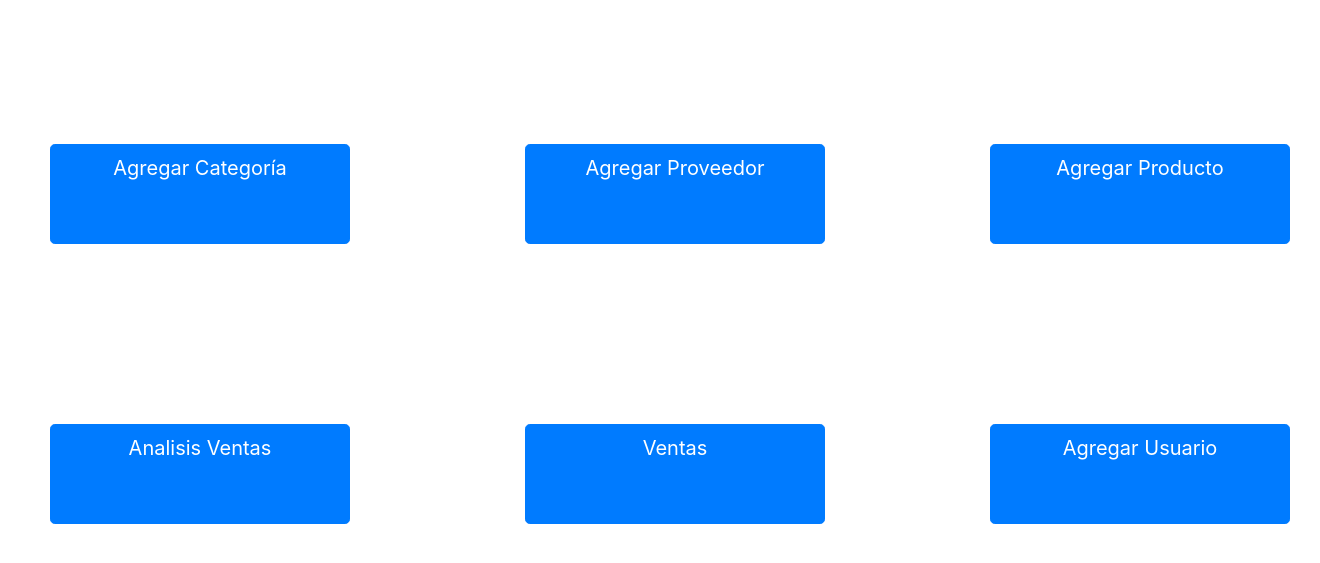
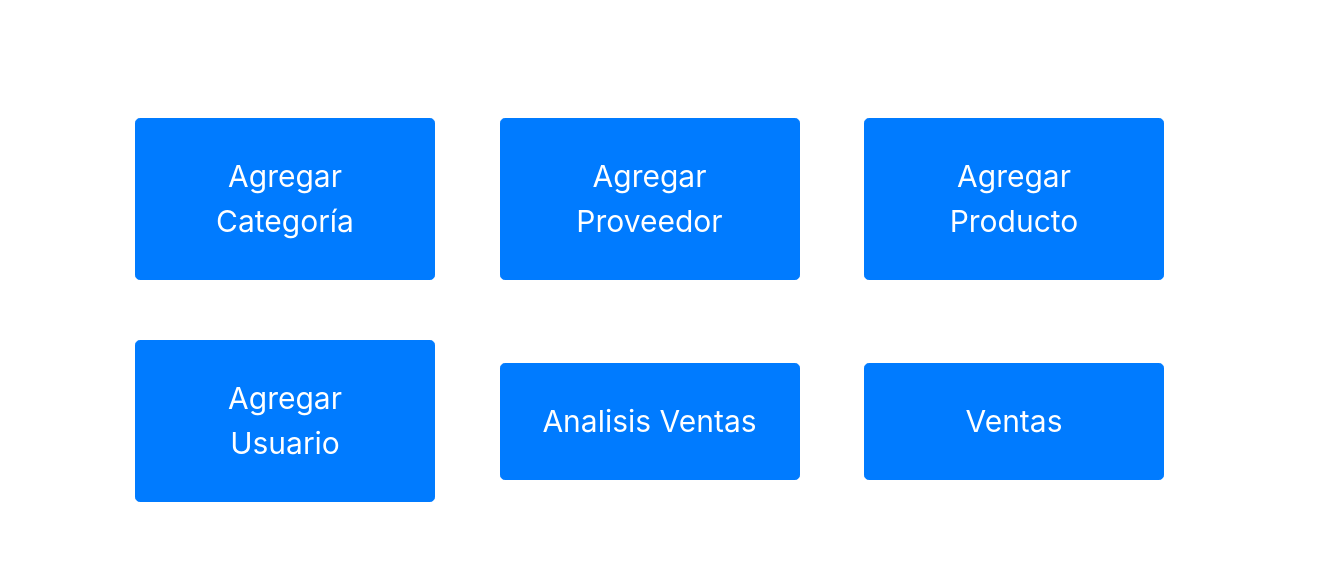
Before and after one commit to john128762/Proyecto-Portafolio-2022, a Django app: page /principal/ in a window 1320 px wide. Shown: the part 56-619 px from the top of the page. Run offline with Django 4.2, Linux system fonts and the light colour scheme.

Commit message:
pequeño cambio en el diseño de los mantedores y cambio en los botones en la pagina principal

```diff
--- a/laTiaDelPan/backend/Controladores/MantenedorProveedores.py
+++ b/laTiaDelPan/backend/Controladores/MantenedorProveedores.py
@@ -40,7 +40,7 @@ class MantenedorProveedores:
         res = modelsApp.Resultado()
         try:
             rut = proveedor.RUT.replace(".","")
-            resProveedor = models.Proveedor.objects.get(PROV_RUT = rut.split("-","")[0])
+            resProveedor = models.Proveedor.objects.get(PROV_RUT = rut.split("-")[0])
             resProveedor.PROV_NOMBRE = proveedor.Nombre
             resProveedor.PROV_CONTACTO = proveedor.Contacto
             resProveedor.PROV_ESTADO = proveedor.Estado
--- a/laTiaDelPan/backend/Vistas/VistaProveedor.py
+++ b/laTiaDelPan/backend/Vistas/VistaProveedor.py
@@ -31,6 +31,7 @@ def nuevoProv(request):
         nuevoProveedor.RUT = rutProv
         nuevoProveedor.Nombre = nombreProv
         nuevoProveedor.Contacto = contactoProv
+        nuevoProveedor.Estado = True
         respuesta = MantenedorProveedores.AgregarProveedor(nuevoProveedor)
 
         if isinstance(respuesta, modelsApp.Resultado):
--- a/laTiaDelPan/backend/templates/proveedor.html
+++ b/laTiaDelPan/backend/templates/proveedor.html
@@ -34,7 +34,8 @@
     </nav>
 
     <div class="container">
-         <h1 style=" text-align: center;">Proveedores</h1>
+         <h1 style=" text-align: center; margin-top: 10px;">Agregar Proveedores</h1>
+         <hr>
         <button class="btn btn-outline-primary btn-lg active" id="provNuevo" data-toggle="modal" data-target="#nuevoProveedor"><i class="fa fa-plus" aria-hidden="true"></i> Nuevo</button>
     </div>
     <!-- Modal Nuevo Proveedor -->
--- a/laTiaDelPan/frontend/static/css/principal.css
+++ b/laTiaDelPan/frontend/static/css/principal.css
@@ -1,59 +1,47 @@
 #agCategoria{
-    height:100px;
+    font-size: 30px;
+    text-align: center;
+    margin: 30px;
     width: 300px;
-    position: absolute;
-    top: 25%;
-    left: 50px;
-    display: table-cell;
-    text-align: center;
+    padding: 35px 20px;
 }
 
 #agProveedor{
-    height:100px;
+    font-size: 30px;
+    text-align: center;
+    margin: 30px;
     width: 300px;
-    position: absolute;
-    top: 25%;
-    left: 525px;
-    display: table-cell;
-    text-align: center;
+    padding: 35px 20px;
 }
 
 #agProducto{
-    height:100px;
+    font-size: 30px;
+    text-align: center;
+    margin: 30px;
     width: 300px;
-    position: absolute;
-    top: 25%;
-    left: 990px;
-    display: table-cell;
-    text-align: center;
+    padding: 35px 30px;
 }
 
 #analisis{
-    height:100px;
+    font-size: 30px;
+    text-align: center;
+    margin: 30px;
     width: 300px;
-    position: absolute;
-    top: 60%;
-    left: 50px;
-    display: table-cell;
-    text-align: center;
+    padding: 35px 40px;
 }
 
 #venta{
-    height:100px;
+    font-size: 30px;
+    text-align: center;
+    margin: 30px;
     width: 300px;
-    position: absolute;
-    top: 60%;
-    left: 525px;
-    display: table-cell;
-    text-align: center;
+    padding: 35px 40px;
 }
 
 #agUsuario{
-    height:100px;
+    font-size: 30px;
+    text-align: center;
+    margin: 30px;
     width: 300px;
-    position: absolute;
-    top: 60%;
-    left: 990px;
-    display: table-cell;
-    text-align: center;
+    padding: 35px 40px;
 }
--- a/laTiaDelPan/frontend/templates/analisisVentas.html
+++ b/laTiaDelPan/frontend/templates/analisisVentas.html
@@ -31,7 +31,10 @@
           </form>
         </div>
     </nav>
-    <h1 style=" text-align: center;">Analisis Venta</h1>
+    <div class="container">
+      <h1 style="text-align: center; margin-top: 10px">Analisis Venta</h1>
+      <hr>
+    </div>
     <!-- Tabla Analisis -->
     <div class="container">
         <table class="table table-striped table-bordered table-hover" id="tablaAnalisis">
--- a/laTiaDelPan/frontend/templates/paginaPrincipal.html
+++ b/laTiaDelPan/frontend/templates/paginaPrincipal.html
@@ -32,11 +32,16 @@
     </nav>
     <h1 style="color: white; text-align: center;">La tía del pan</h1>
     <!-- Botones Pagina Principal -->
-    <a href="/categoria/" role="button" class="btn btn-outline-primary btn-lg active" id="agCategoria">Agregar Categoría</a>
-    <a href="/proveedor/" role="button" class="btn btn-outline-primary btn-lg active" id="agProveedor">Agregar Proveedor</a>
-    <a href="/producto/" role="button" class="btn btn-outline-primary btn-lg active" id="agProducto">Agregar Producto</a>
-    <a href="/usuario/" role="button" class="btn btn-outline-primary btn-lg active" id="agUsuario">Agregar Usuario</a>
-    <a href="/analisis/" role="button" class="btn btn-outline-primary btn-lg active" id="analisis">Analisis Ventas</a>
-    <a href="/venta/" role="button" class="btn btn-outline-primary btn-lg active" id="venta">Ventas</a>
+    <div class="container" style="margin-top: 40px;">
+      <div class="d-grid gap-2 d-md-block">
+        <a href="/categoria/" role="button" class="btn btn-outline-primary btn-rounded btn-lg active" id="agCategoria">Agregar Categoría</a>
+        <a href="/proveedor/" role="button" class="btn btn-outline-primary btn-rounded btn-lg active" id="agProveedor">Agregar Proveedor</a>
+        <a href="/producto/" role="button" class="btn btn-outline-primary btn-rounded btn-lg active" id="agProducto">Agregar Producto</a>
+        <a href="/usuario/" role="button" class="btn btn-outline-primary btn-rounded btn-lg active" id="agUsuario">Agregar Usuario</a>
+        <a href="/analisis/" role="button" class="btn btn-outline-primary btn-rounded btn-lg active" id="analisis">Analisis Ventas</a>
+        <a href="/venta/" role="button" class="btn btn-outline-primary btn-rounded btn-lg active" id="venta">Ventas</a>
+      </div>
+    </div>
+
 </body>
 </html>
```
Also changed, not shown: laTiaDelPan/backend/templates/categoria.html (+4 -3 lines), laTiaDelPan/backend/templates/producto.html (+10 -1 lines), laTiaDelPan/backend/templates/usuario.html (+4 -3 lines).
